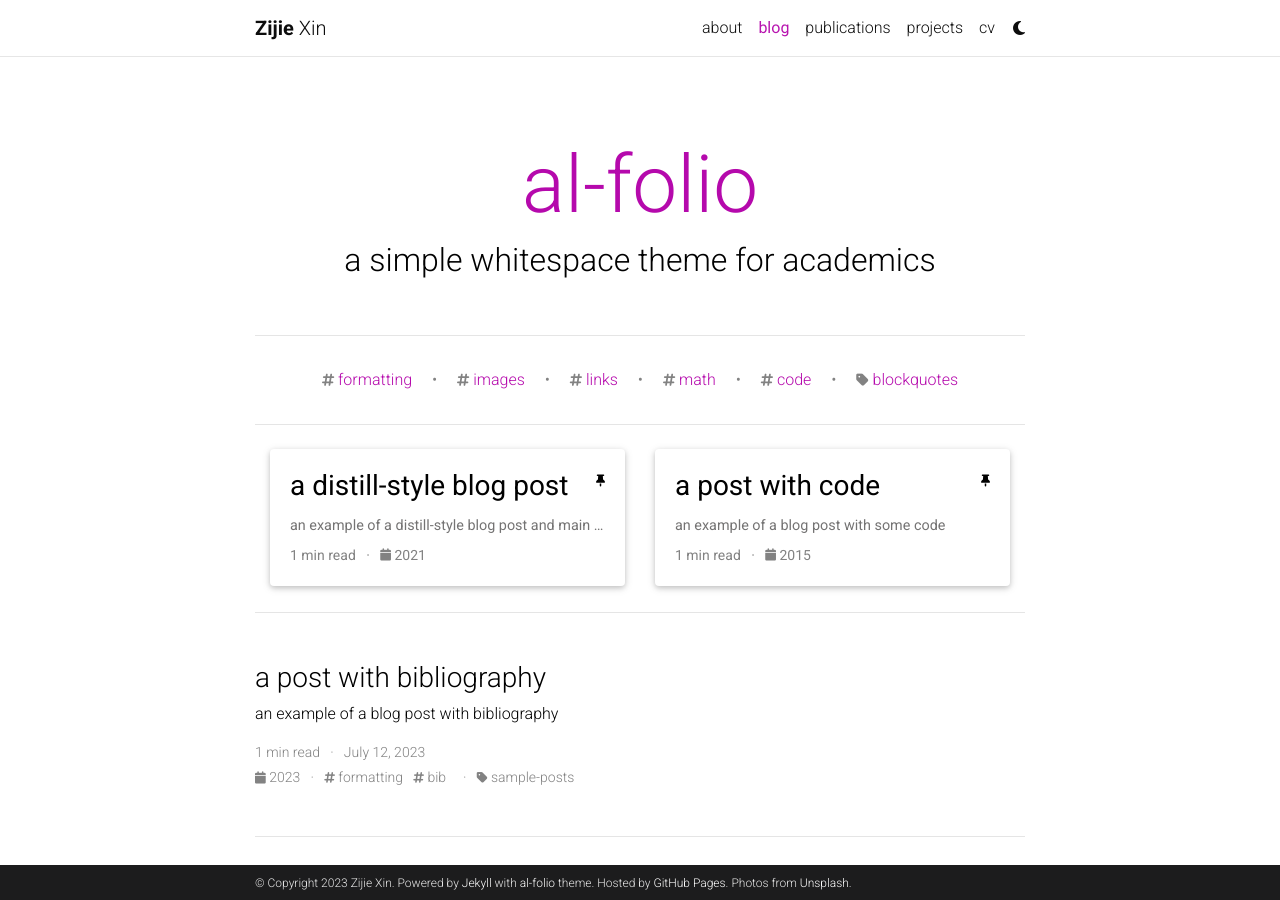
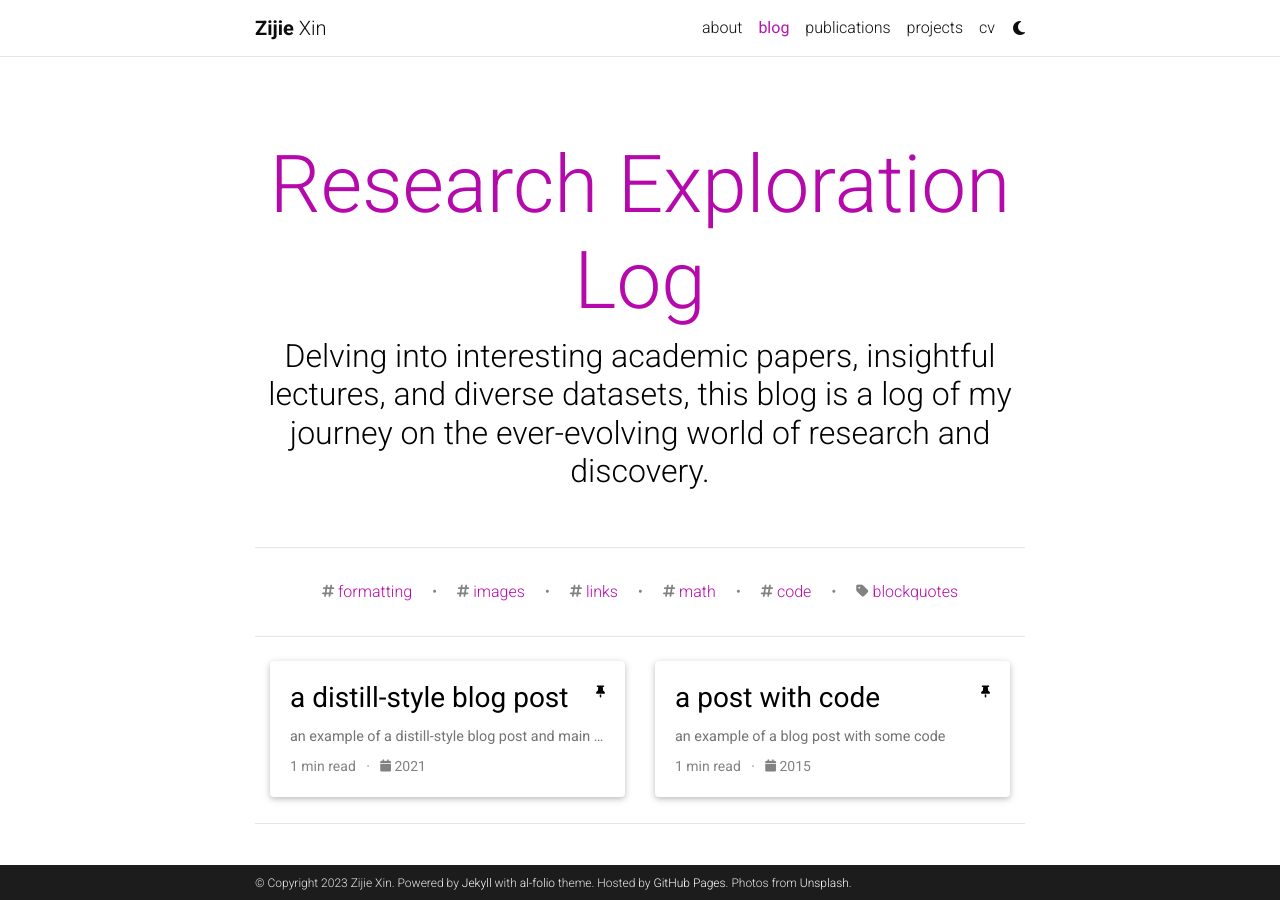
Before and after one commit to xxayt/xxayt.github.io, a Jekyll site: the page built from blog/index.html, in a window 1280 px wide and 900 px high. Built offline with Jekyll 4.4.1, drawn with Linux system fonts in a browser that asks for light colours; the list of posts is cut into pages by our own code; comment, search, counter and statistics services are not loaded; a style sheet for code colours, icons or effects is not loaded.

```diff
--- a/_config.yml
+++ b/_config.yml
@@ -121,9 +121,9 @@ bing_site_verification:  # out your bing-site-verification ID (Bing Webmaster)
 # Blog
 # -----------------------------------------------------------------------------
 
-blog_name: al-folio # blog_name will be displayed in your blog page
+blog_name: Research Exploration Log # blog_name will be displayed in your blog page
 blog_nav_title: blog # your blog must have a title for it to be displayed in the nav bar
-blog_description: a simple whitespace theme for academics
+blog_description: Delving into interesting academic papers, insightful lectures, and diverse datasets, this blog is a log of my journey on the ever-evolving world of research and discovery.
 permalink: /blog/:year/:title/
 
 # Pagination
@@ -408,7 +408,7 @@ jsonresume:
   - basics
   - education
   - work
-  - experiences
+  - experience
   - publications
   - projects
   - volunteer
```
